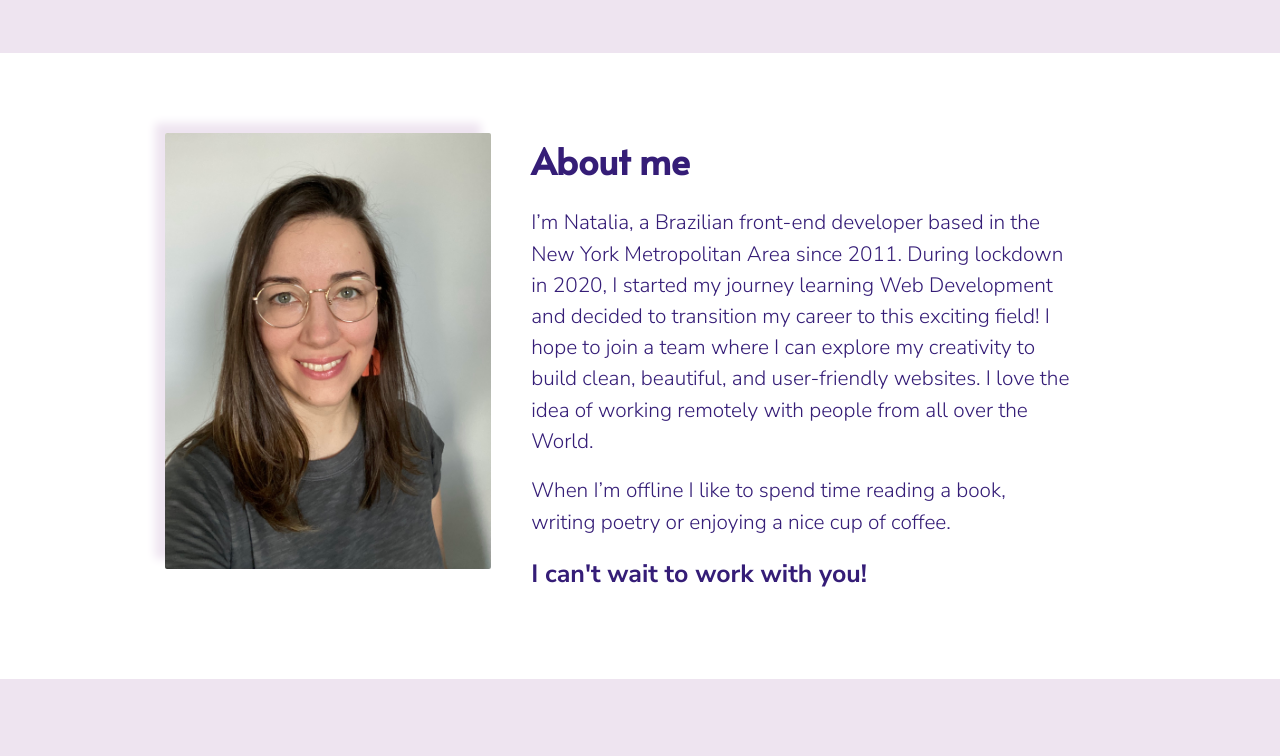
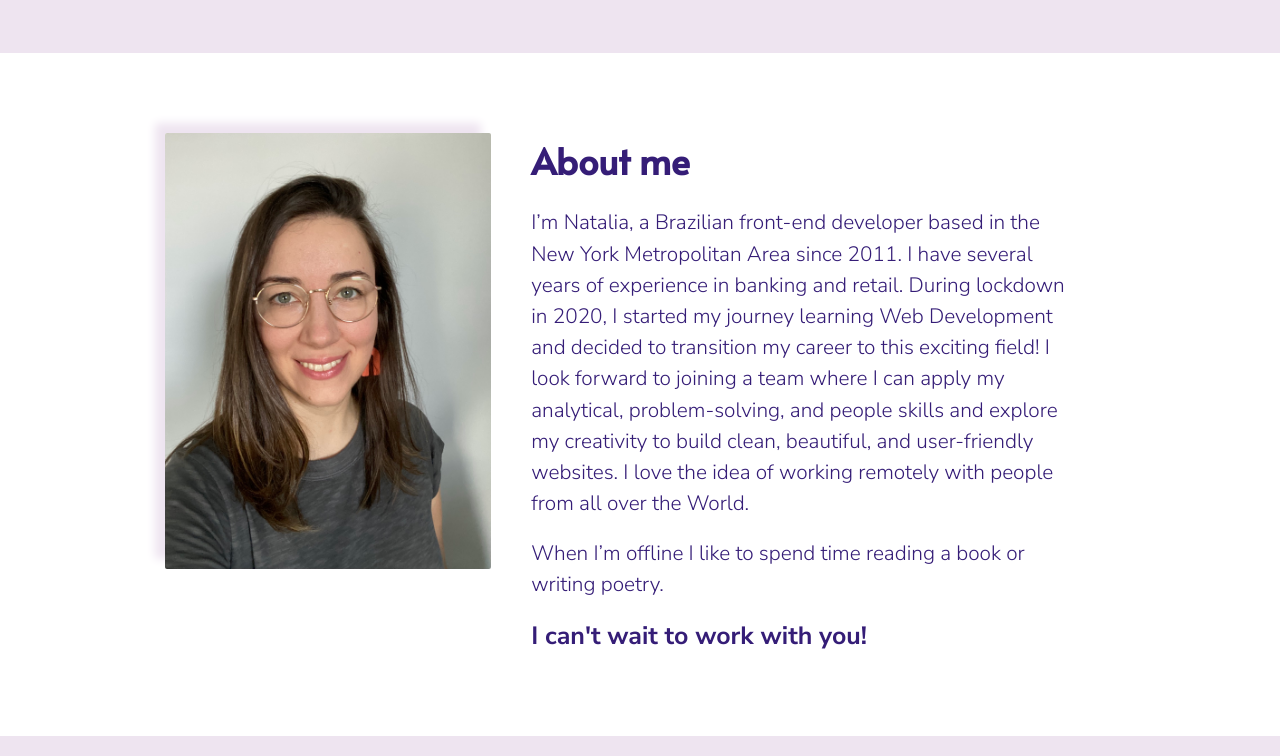
Before and after one commit to nanab210/My-portfolio, a website built with Parcel: page index.html in a window 1280 px wide. Shown: the part 569-1325 px from the top of the page. Built offline with nearby package versions, Linux system fonts and the light colour scheme.

Commit message:
Tweaked About Me Text

```diff
--- a/index.html
+++ b/index.html
@@ -69,17 +69,19 @@
               <h3>About me</h3>
               <p>
                 I’m Natalia, a Brazilian front-end developer based in the New
-                York Metropolitan Area since 2011. During lockdown in 2020, I
+                York Metropolitan Area since 2011. I have several years of
+                experience in banking and retail. During lockdown in 2020, I
                 started my journey learning Web Development and decided to
-                transition my career to this exciting field! I hope to join a
-                team where I can explore my creativity to build clean,
+                transition my career to this exciting field! I look forward to
+                joining a team where I can apply my analytical, problem-solving,
+                and people skills and explore my creativity to build clean,
                 beautiful, and user-friendly websites. I love the idea of
                 working remotely with people from all over the World.
               </p>
               <br />
               <p>
-                When I’m offline I like to spend time reading a book, writing
-                poetry or enjoying a nice cup of coffee.
+                When I’m offline I like to spend time reading a book or writing
+                poetry.
               </p>
               <br />
               <p>
```
